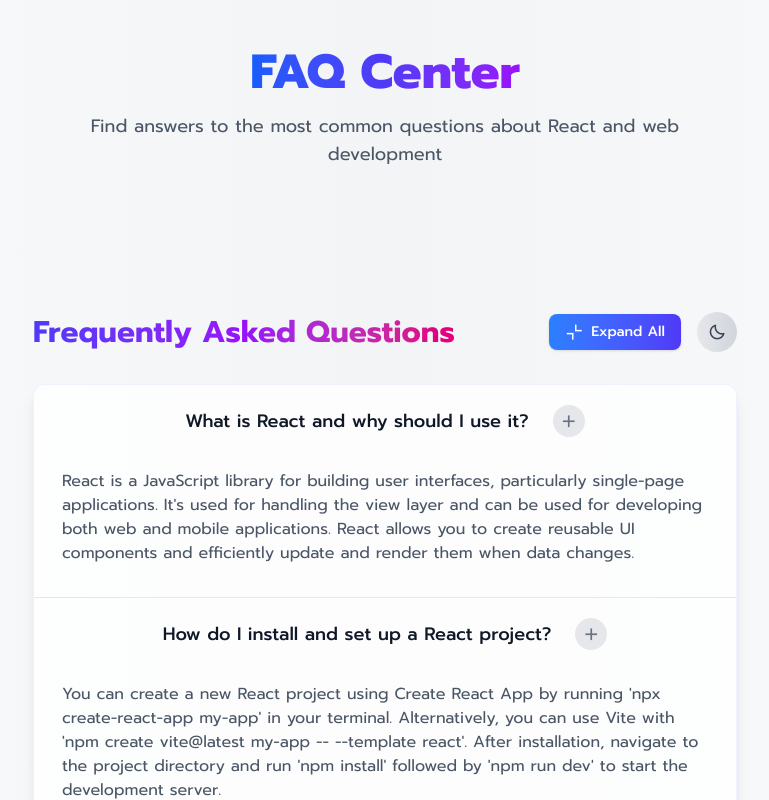
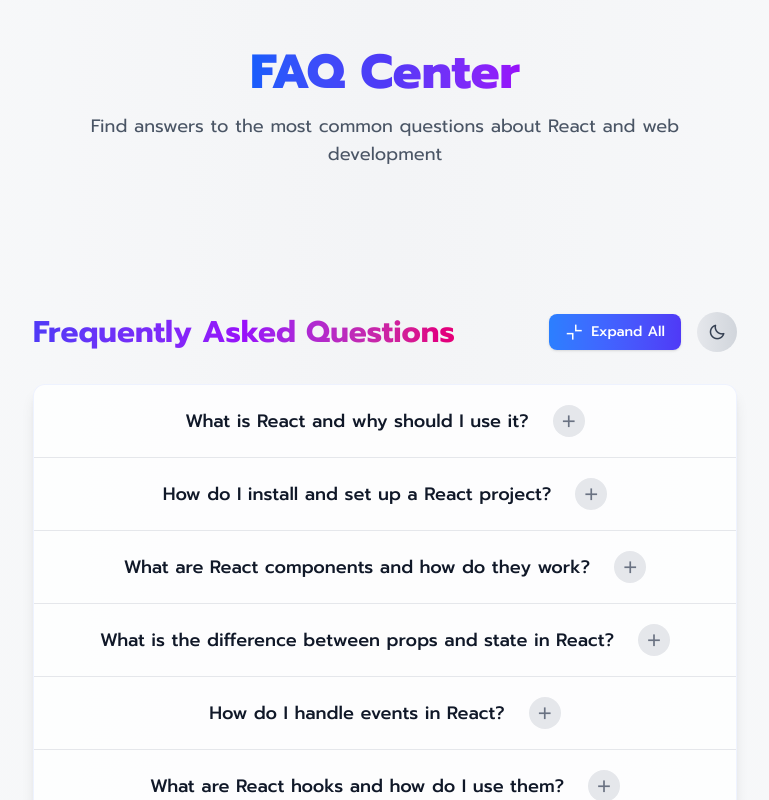
Before and after one commit to Rokib324/FAQ_Center, a React (Vite) app: page / in a window 1280 px wide. Shown: the top 800 px of the page, without its empty margins (255-1024 px from the left). Built offline with nearby package versions, Linux system fonts and the light colour scheme.

Commit message:
Implement FAQ answers expand and collapses

```diff
--- a/src/components/FAQItem.jsx
+++ b/src/components/FAQItem.jsx
@@ -1,17 +1,21 @@
+import { useRef } from 'react'
 import React from 'react'
 import { faqData } from '../data/faqData';
 
-const FAQItem = ({ item }) => {
+
+const FAQItem = ({ item, onClick, openId }) => {
+  const answerRef = useRef(null)
   return (
-    <div className='border-b border-gray-200 dark:border-gray-700 last:border-none transition-colors duration-300 hover:bg-gradient-to-r hover:from-gray-50/50 hover:to-transparent dark:hover:from-gray-800/50 dark:hover:to-transparent'>
+    <div className='border-b border-gray-200 dark:border-gray-700 last:border-none transition-colors duration-300 hover:bg-gradient-to-r hover:from-gray-50/50 hover:to-transparent dark:hover:from-gray-800/50 dark:hover:to-transparent' id={`faq-item-${item.id}`}>
 
-      <button className='w-full py-5 px-4 flex items-center justify-center text-left focus:outline-none rounded-lg transition-all duration-300 cursor-pointer text-gray-900 dark:text-white hover:text-transparent hover:bg-clip-text hover:bg-gradient-to-r hover:from-indigo-600 hover:to-purple-600 dark:hover:from-indigo-400 dark:hover:to-purple-400'>
+      <button className='w-full py-5 px-4 flex items-center justify-center text-left focus:outline-none rounded-lg transition-all duration-300 cursor-pointer text-gray-900 dark:text-white hover:text-transparent hover:bg-clip-text hover:bg-gradient-to-r hover:from-indigo-600 hover:to-purple-600 dark:hover:from-indigo-400 dark:hover:to-purple-400' onClick={() => onClick(item.id)}>
         <span className='text-lg font-medium pr-6'>{item.questions}</span>
         <div className='flex-shrink-0 flex items-center justify-center w-8 min-w-8 aspect-square rounded-full bg-gray-200 dark:bg-gray-700 transition-all duration-300'>
           <i className='bx bx-plus text-gray-500 hover:text-gray-600 dark:text-gray-400 dark:hover:text-white text-xl'></i>
         </div>
       </button>
-      <div className='overflow-hidden'>
+      <div className='overflow-hidden' id={`answer-${item.id}`} ref={answerRef} style={{maxHeight: openId ? answerRef.current?.scrollHeight : 0, opacity:openId ? 1 : 0}}>
+
         <div className='p-4 pt-0 pb-5 text-gray-600 dark:text-gray-300'>
           <div className='p-3 rounded-lg overflow-y-auto max-h-[300px]'>{item.answers}</div>
         </div>
--- a/src/components/FAQList.jsx
+++ b/src/components/FAQList.jsx
@@ -1,9 +1,30 @@
-import React from 'react'
+import React, { useState } from 'react'
 import FAQItem from './FAQItem'
 import { faqData } from '../data/faqData'
 
 
 const FAQList = ({ toggleDarkMode, darkMode }) => {
+
+  const [openId, setOpenId] = useState(null)
+  const [isExpandAll, setIsExpandAll] = useState(false)
+  const toggleItem = (id) => {
+    if (isExpandAll) {
+      setIsExpandAll(false)
+    }
+    setOpenId((prevId) => {
+      if (prevId === id) {
+        return null
+      }
+      return id
+    })
+  }
+
+  const toggleExpandAll = () => {
+    setIsExpandAll((prev) => !prev)
+    setOpenId(null)
+  }
+
+
 
   return (
     <div className='max-w-3xl mx-auto px-4 sm:px-6 lg:px-8 py-12'>
@@ -22,7 +43,7 @@
         </div>
         <div className='bg-white/80 dark:bg-gray-800/80 rounded-xl shadow-lg border border-indigo-100/50 dark:border-indigo-900/30 overflow-hidden transition-all duration-300'>
           {faqData.map((item) => (
-            <FAQItem key={item.id} item={item} />
+            <FAQItem key={item.id} item={item} onClick={toggleItem} openId={isExpandAll || openId === item.id}/>
           ))}
         </div>
 
```
